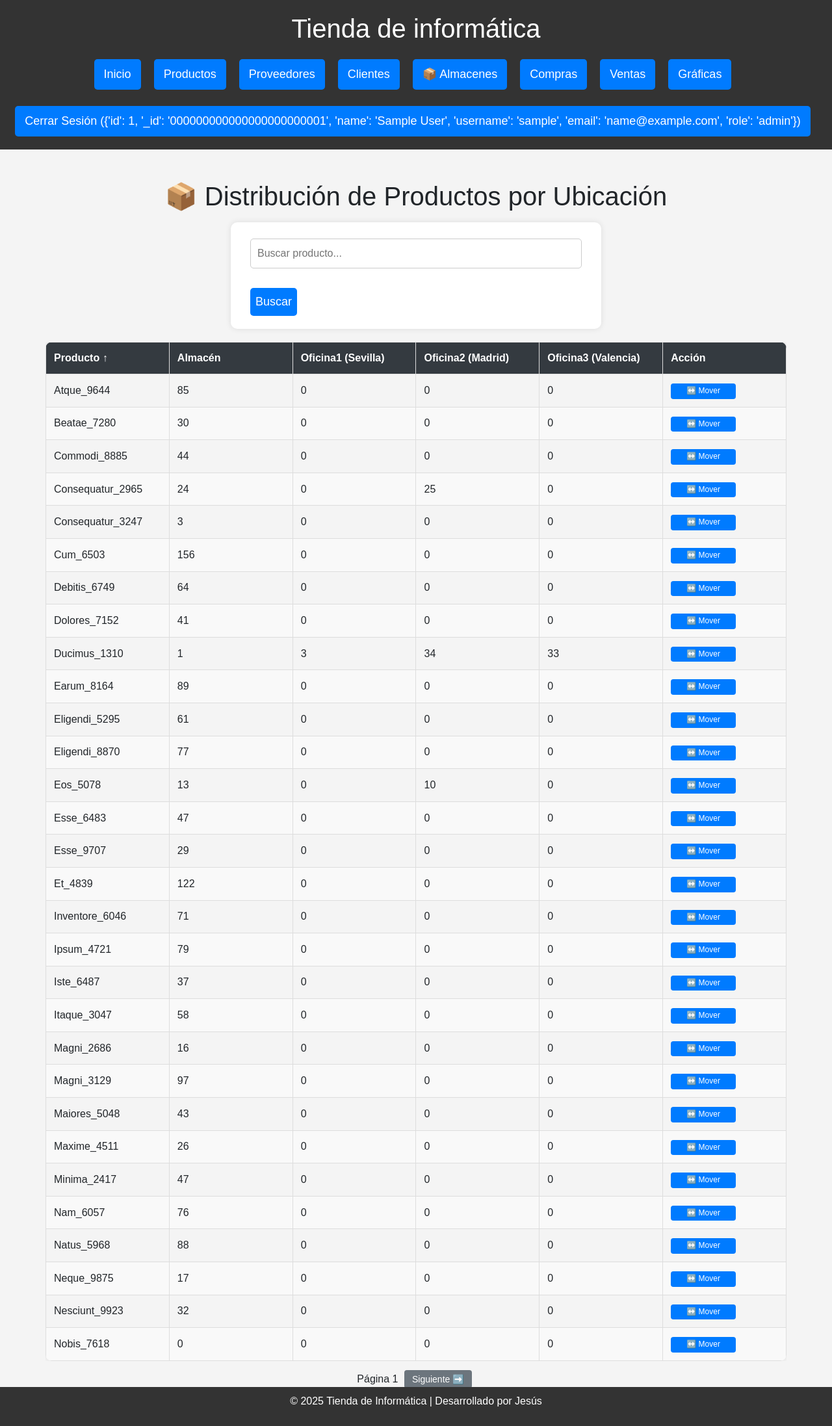
After one commit to jcm201080/ProyectoInformatica, a Flask app: page /almacenes in a window 1280 px wide. The commit adds this page. Shown: the whole page at 65% size. Run offline with Flask 3, Linux system fonts and the light colour scheme; the visitor is signed in with stand-in values (Sample User, id 1); data comes from the database, SQL or seed files in the repository; both versions use the stored data as it was after the commit.

Commit message:
🔁 Añadida búsqueda y ordenación por producto en almacenes

```diff
--- a/db.py
+++ b/db.py
@@ -9,9 +9,12 @@ from flask import session, redirect, url_for, flash, request
 import sqlite3
 
 # 🚀 Configuración de la base de datos / Database configuration
+# Engine permite a SALAlchemy comunicarse con la base de datos
 engine = create_engine('sqlite:///database/productos.db', connect_args={'check_same_thread': False})
+#Creamos la sesion, lo que nos permite realizar transacciones dentro de la base de datos
 Session = sessionmaker(bind=engine)
 sesion = Session()
+#Esta clase se encarga de mapear la info de las clases en las que hereda y vincular su información a tablas de la base de datos
 Base = declarative_base()
 
 # 🔧 MODELOS DE LA BASE DE DATOS / DATABASE MODELS
@@ -65,6 +68,7 @@ class Venta(Base):
     __tablename__ = "Venta"
     id = Column(Integer, primary_key=True)
     cliente_id = Column(Integer, ForeignKey("Cliente.id"), nullable=False)
+    ubicacion_id = Column(Integer, ForeignKey("Ubicacion.id"))  # NUEVO
     fecha = Column(DateTime, default=func.now())
     total = Column(Numeric(10, 2), nullable=False)
     descuento = Column(Numeric(10, 2), default=Decimal('0.00'))
@@ -73,6 +77,7 @@ class Venta(Base):
 
     cliente = relationship("Cliente", back_populates="ventas")
     detalles = relationship("DetalleVenta", back_populates="venta")
+    ubicacion = relationship("Ubicacion")  # NUEVO
 
 # ▶️ Detalle de cada producto en una venta / Sale item detail
 class DetalleVenta(Base):
@@ -185,6 +190,25 @@ def crear_usuarios_por_defecto():
     else:
         print("\u26a0\ufe0f El usuario cliente ya existe.")
 
+
+
+
+#Ubicacion de las tiendas
+class Ubicacion(Base):
+    __tablename__ = "Ubicacion"
+    id = Column(Integer, primary_key=True)
+    nombre = Column(String(100), unique=True, nullable=False)
+
+class StockPorUbicacion(Base):
+    __tablename__ = "StockPorUbicacion"
+    id = Column(Integer, primary_key=True)
+    producto_id = Column(Integer, ForeignKey("Producto.id"), nullable=False)
+    ubicacion_id = Column(Integer, ForeignKey("Ubicacion.id"), nullable=False)
+    cantidad = Column(Integer, default=0)
+
+    producto = relationship("Producto", backref="ubicaciones_stock")
+    ubicacion = relationship("Ubicacion", backref="stock_producto")
+
 # ⚡ Ejecutar solo si este archivo se ejecuta directamente / Run only if this file is executed directly
 if __name__ == "__main__":
     crear_usuarios_por_defecto()
--- a/main.py
+++ b/main.py
@@ -1,6 +1,6 @@
 import os
 from flask import Flask, render_template, request, redirect, url_for, session, flash
-from db import engine, Base, verify_user, sesion, crear_usuarios_por_defecto, Cliente, login_required
+from db import engine, Base, verify_user, sesion, crear_usuarios_por_defecto, Cliente, login_required, Ubicacion
 
 # Importar Blueprints (rutas organizadas)
 from routes.index import index_bp
@@ -11,6 +11,8 @@ from routes.ventas import ventas_bp
 from routes.compras import compras_bp
 from routes.graficas import graficas_bp
 from routes.graficas_py import graficas_py_bp
+from routes.almacenes import almacenes_bp
+
 
 # 🚀 Crear aplicación Flask
 # ✨ Create the Flask app
@@ -64,6 +66,17 @@ def logout():
     flash('Has cerrado sesión correctamente', 'info')
     return redirect(url_for('index'))
 
+
+# Paso 2: Inicializar ubicaciones por defecto en main.py
+def crear_ubicaciones_por_defecto():
+    ubicaciones = ["Almacén", "Oficina1 (Sevilla)", "Oficina2 (Madrid)", "Oficina3 (Valencia)"]
+    for nombre in ubicaciones:
+        if not sesion.query(Ubicacion).filter_by(nombre=nombre).first():
+            sesion.add(Ubicacion(nombre=nombre))
+    sesion.commit()
+
+crear_ubicaciones_por_defecto()
+
 # 📍 Registrar todos los Blueprints / Register all route modules
 app.register_blueprint(index_bp)
 app.register_blueprint(productos_bp)
@@ -73,6 +86,11 @@ app.register_blueprint(ventas_bp)
 app.register_blueprint(compras_bp)
 app.register_blueprint(graficas_bp)
 app.register_blueprint(graficas_py_bp)
+app.register_blueprint(almacenes_bp)
+
+
+
+
 
 # ▶️ Iniciar la aplicación si este archivo es el principal / Run the app if executed directly
 if __name__ == '__main__':
--- /dev/null
+++ b/routes/almacenes.py
@@ -0,0 +1,104 @@
+# rutas/almacenes.py
+from flask import Blueprint, render_template, request, redirect, url_for, flash
+from db import sesion, Producto, Ubicacion, StockPorUbicacion, login_required
+
+almacenes_bp = Blueprint('almacenes', __name__)
+
+@almacenes_bp.route('/almacenes')
+@login_required
+def ver_almacenes():
+    nombre = request.args.get("nombre", "")
+    pagina = int(request.args.get("pagina", 1))
+    orden = request.args.get("orden", "producto")
+    direccion = request.args.get("direccion", "asc")
+    por_pagina = 30
+
+    ubicaciones = sesion.query(Ubicacion).all()
+
+    # Filtro por nombre si se proporciona
+    query = sesion.query(Producto)
+    if nombre:
+        query = query.filter(Producto.nombre.ilike(f"%{nombre}%"))
+
+    # Aplicar orden
+    if orden == "producto":
+        if direccion == "desc":
+            query = query.order_by(Producto.nombre.desc())
+        else:
+            query = query.order_by(Producto.nombre.asc())
+
+    total = query.count()
+    productos = query.offset((pagina - 1) * por_pagina).limit(por_pagina).all()
+
+    datos_stock = []
+    for producto in productos:
+        stock_por_ubicacion = {u.nombre: 0 for u in ubicaciones}
+        for entrada in producto.ubicaciones_stock:
+            stock_por_ubicacion[entrada.ubicacion.nombre] = entrada.cantidad
+
+        datos_stock.append({
+            "id": producto.id,
+            "producto": producto.nombre,
+            "stock": stock_por_ubicacion
+        })
+
+    hay_anterior = pagina > 1
+    hay_siguiente = (pagina * por_pagina) < total
+
+    return render_template("almacenes/almacenes.html",
+                           datos_stock=datos_stock,
+                           ubicaciones=ubicaciones,
+                           nombre=nombre,
+                           pagina=pagina,
+                           orden=orden,
+                           direccion=direccion,
+                           hay_anterior=hay_anterior,
+                           hay_siguiente=hay_siguiente)
+
+
+
+
+#Mover productos entre ubicaciones (nueva ruta y formulario)
+@almacenes_bp.route('/mover_producto', methods=['GET', 'POST'])
+@login_required
+def mover_producto():
+    producto_id = request.args.get("producto_id")
+    ubicaciones = sesion.query(Ubicacion).all()
+    producto = sesion.query(Producto).get(producto_id) if producto_id else None
+
+    # Stock actual en Almacén o ubicación central
+    stock_actual = 0
+    if producto:
+        ubicacion_origen = sesion.query(Ubicacion).filter_by(nombre="Almacén").first()
+        stock = sesion.query(StockPorUbicacion).filter_by(producto_id=producto.id, ubicacion_id=ubicacion_origen.id).first()
+        stock_actual = stock.cantidad if stock else 0
+
+    if request.method == 'POST':
+        destino_id = int(request.form['destino_id'])
+        cantidad = int(request.form['cantidad'])
+
+        ubicacion_origen = sesion.query(Ubicacion).filter_by(nombre="Almacén").first()
+        stock_origen = sesion.query(StockPorUbicacion).filter_by(producto_id=producto.id, ubicacion_id=ubicacion_origen.id).first()
+
+        if not stock_origen or stock_origen.cantidad < cantidad:
+            flash("No hay suficiente stock disponible para mover.", "error")
+            return redirect(url_for("almacenes.mover_producto", producto_id=producto.id))
+
+        stock_destino = sesion.query(StockPorUbicacion).filter_by(producto_id=producto.id, ubicacion_id=destino_id).first()
+
+        if not stock_destino:
+            stock_destino = StockPorUbicacion(
+                producto_id=producto.id,
+                ubicacion_id=destino_id,
+                cantidad=0
+            )
+            sesion.add(stock_destino)
+
+        stock_origen.cantidad -= cantidad
+        stock_destino.cantidad += cantidad
+        sesion.commit()
+
+        flash("✅ Producto movido correctamente.", "success")
+        return redirect(url_for("almacenes.ver_almacenes"))
+
+    return render_template("almacenes/mover_producto.html", producto=producto, ubicaciones=ubicaciones, stock_actual=stock_actual)
--- /dev/null
+++ b/templates/almacenes/almacenes.html
@@ -0,0 +1,66 @@
+
+{% extends 'base.html' %}
+{% block content %}
+<div class="container mt-4">
+    <h1>📦 Distribución de Productos por Ubicación</h1>
+
+    <form method="GET" action="{{ url_for('almacenes.ver_almacenes') }}" class="mt-3">
+        <input type="text" name="nombre" placeholder="Buscar producto..." value="{{ nombre or '' }}">
+        <button type="submit" class="btn">Buscar</button>
+    </form>
+
+    <div class="tabla-responive">
+        <table class="tabla-estilizada">
+            <thead>
+                <tr>
+                    {% set nueva_direccion = 'desc' if direccion == 'asc' else 'asc' %}
+                    <th>
+                        <a href="{{ url_for('almacenes.ver_almacenes', orden='producto', direccion=nueva_direccion, nombre=nombre) }}">Producto
+                        {% if orden == 'producto' %}
+                            {% if direccion == 'asc' %} ↑ {% else %} ↓ {% endif %}
+                        {% endif %}
+                        </a>
+                    </th>
+                    {% for ubicacion in ubicaciones %}
+                        <th>
+                            {% if ubicacion.nombre == 'Almacén' %}
+                                <a href="{{ url_for('almacenes.ver_almacenes', orden='almacen', direccion=nueva_direccion, nombre=nombre) }}">{{ ubicacion.nombre }}
+                                {% if orden == 'almacen' %}
+                                    {% if direccion == 'asc' %} ↑ {% else %} ↓ {% endif %}
+                                {% endif %}
+                                </a>
+                            {% else %}
+                                {{ ubicacion.nombre }}
+                            {% endif %}
+                        </th>
+                    {% endfor %}
+                    <th>Acción</th>
+                </tr>
+            </thead>
+            <tbody>
+                {% for fila in datos_stock %}
+                <tr>
+                    <td>{{ fila.producto }}</td>
+                    {% for ubicacion in ubicaciones %}
+                        <td>{{ fila.stock[ubicacion.nombre] }}</td>
+                    {% endfor %}
+                    <td>
+                        <a href="{{ url_for('almacenes.mover_producto', producto_id=fila.id) }}" class="btn-edit">↔️ Mover</a>
+                    </td>
+                </tr>
+                {% endfor %}
+            </tbody>
+        </table>
+    </div>
+
+    <div class="paginacion mt-3">
+        {% if hay_anterior %}
+            <a href="{{ url_for('almacenes.ver_almacenes', pagina=pagina-1, nombre=nombre, orden=orden, direccion=direccion) }}" class="btn-pagina">⬅️ Anterior</a>
+        {% endif %}
+        <span>Página {{ pagina }}</span>
+        {% if hay_siguiente %}
+            <a href="{{ url_for('almacenes.ver_almacenes', pagina=pagina+1, nombre=nombre, orden=orden, direccion=direccion) }}" class="btn-pagina">Siguiente ➡️</a>
+        {% endif %}
+    </div>
+</div>
+{% endblock %}
--- a/templates/base.html
+++ b/templates/base.html
@@ -23,6 +23,7 @@
         <li><a href="{{ url_for('productos.ver_productos') }}" class="btn {% if 'productos' in request.endpoint %}active{% endif %}">Productos</a></li>
         <li><a href="{{ url_for('proveedores.listar_proveedores') }}" class="btn {% if 'proveedores' in request.endpoint %}active{% endif %}">Proveedores</a></li>
         <li><a href="{{ url_for('clientes.clientes') }}" class="btn {% if 'clientes' in request.endpoint %}active{% endif %}">Clientes</a></li>
+        <li><a href="{{ url_for('almacenes.ver_almacenes') }}" class="btn">📦 Almacenes</a></li>
         <li><a href="{{ url_for('compras.compras') }}" class="btn {% if 'compras.' in request.endpoint %}active{% endif %}">Compras</a></li>
         <li><a href="{{ url_for('ventas.ventas') }}" class="btn {% if request.endpoint.startswith('ventas.') %}active{% endif %}">Ventas</a></li>
         <li><a href="{{ url_for('graficas_py.graficas_python') }}" class="btn {% if request.endpoint.startswith('graficas_py.') or request.endpoint.startswith('graficas.') %}active{% endif %}">Gráficas</a></li>
--- a/templates/ventas/ventas.html
+++ b/templates/ventas/ventas.html
@@ -24,6 +24,7 @@
                 <th>
                   <a href="{{ url_for('ventas.ventas', orden='fecha', direccion=nueva_direccion, cliente=cliente, pagado=pagado, pagina=pagina) }}">Fecha</a>
                 </th>
+                <th>Ubicación</th>
                 <th>Total</th>
                 <th>Descuento</th>
                 <th>Total Final</th>
@@ -38,6 +39,7 @@
                     <td>{{ venta.id }}</td>
                     <td>{{ venta.cliente.nombre }}</td>
                     <td>{{ venta.fecha }}</td>
+                    <td>{{ venta.ubicacion.nombre if venta.ubicacion else '—' }}</td>
                     <td>{{ venta.total }}</td>
                     <td>{{ venta.descuento }}</td>
                     <td>{{ venta.total_final }}</td>
```
Also changed, not shown: routes/compras.py (+26 -3 lines), routes/ventas.py (+31 -22 lines), templates/almacenes/mover_producto.html (added, +42 -0 lines), templates/ventas/nueva_venta.html (+10 -0 lines), database/productos.db.
